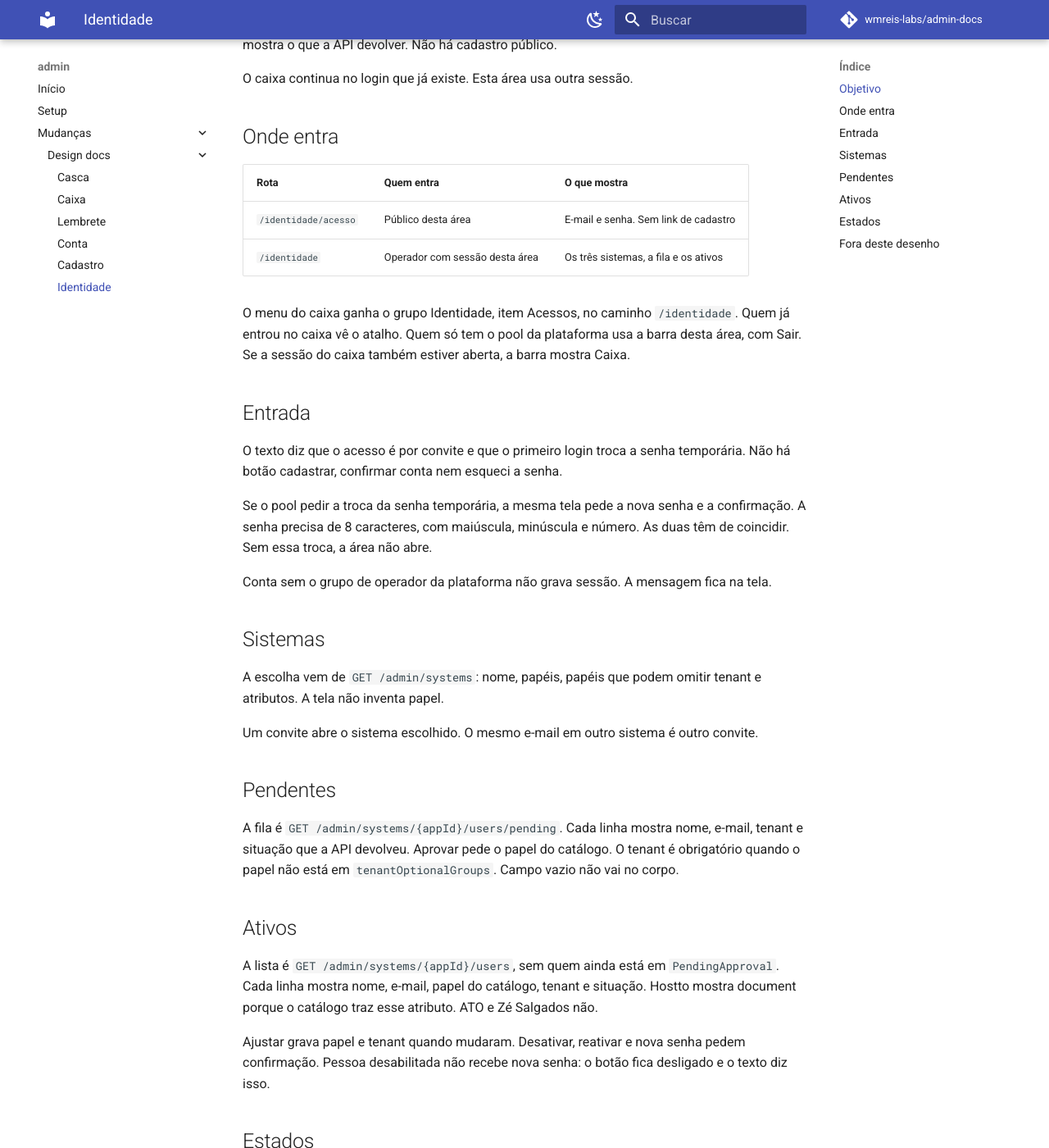
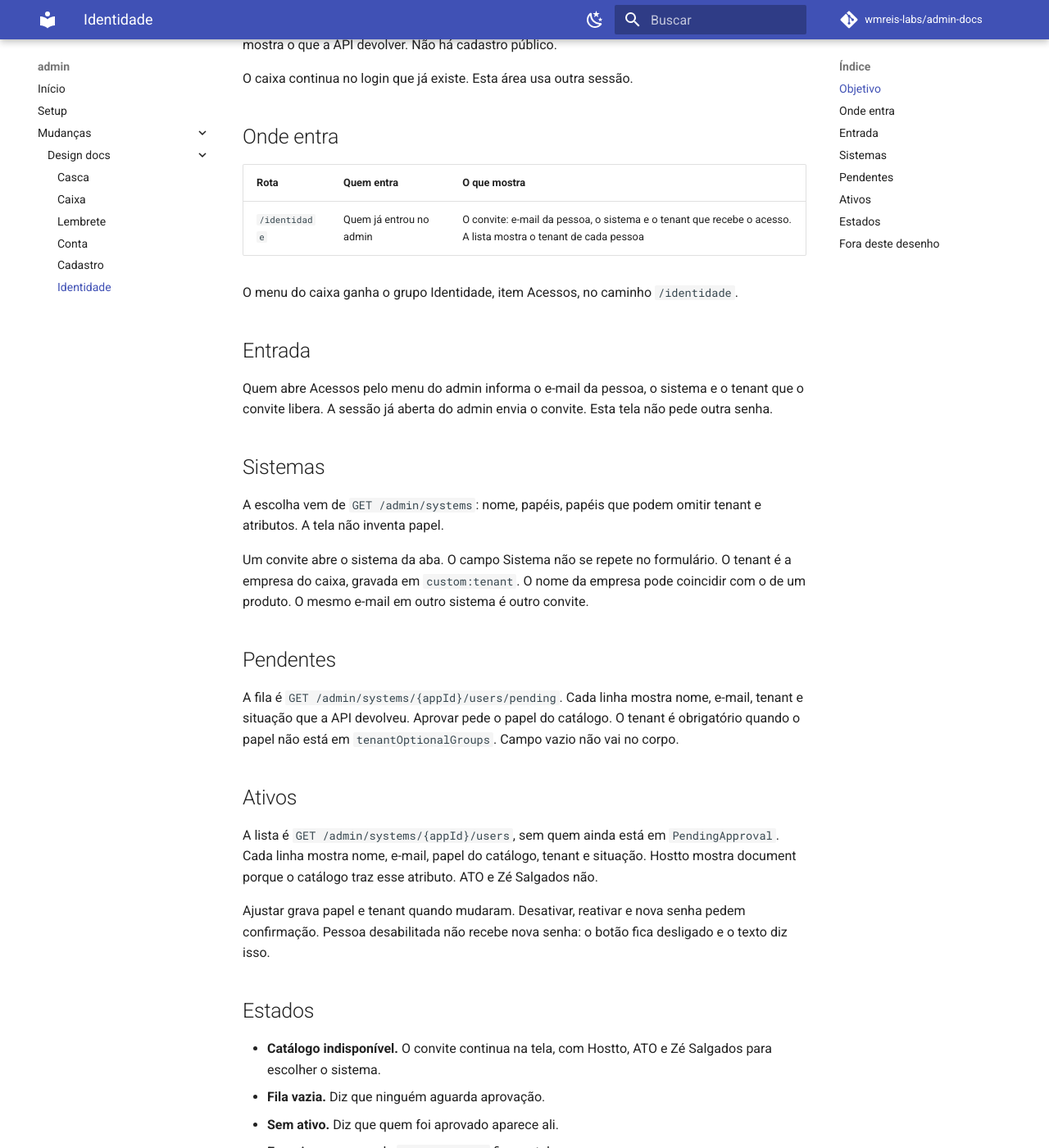
Before and after one commit to wmreis-labs/admin-docs, an MkDocs documentation site: the page built from docs/mudancas/design/2026-11-14-identidade-admin.md, in a window 1280 px wide and 1400 px high, scrolled down 280 px. Shown: the whole window at 82% size. Built offline with MkDocs 1.6.1 and Material for MkDocs 9.7.7, drawn with Linux system fonts in a browser that asks for light colours; comment, search, counter and statistics services are not loaded; some of the changed text lies outside the part shown.

Commit message:
docs: ajustar a entrada da identidade no admin
O convite fica na sessão do caixa. A aba é o sistema e o tenant é a empresa.

Co-authored-by: Cursor <cursoragent@cursor.com>

```diff
--- a/docs/mudancas/design/2026-11-14-identidade-admin.md
+++ b/docs/mudancas/design/2026-11-14-identidade-admin.md
@@ -15,24 +15,19 @@ O caixa continua no login que já existe. Esta área usa outra sessão.
 
 | Rota | Quem entra | O que mostra |
 | --- | --- | --- |
-| `/identidade/acesso` | Público desta área | E-mail e senha. Sem link de cadastro |
-| `/identidade` | Operador com sessão desta área | Os três sistemas, a fila e os ativos |
+| `/identidade` | Quem já entrou no admin | O convite: e-mail da pessoa, o sistema e o tenant que recebe o acesso. A lista mostra o tenant de cada pessoa |
 
-O menu do caixa ganha o grupo Identidade, item Acessos, no caminho `/identidade`. Quem já entrou no caixa vê o atalho. Quem só tem o pool da plataforma usa a barra desta área, com Sair. Se a sessão do caixa também estiver aberta, a barra mostra Caixa.
+O menu do caixa ganha o grupo Identidade, item Acessos, no caminho `/identidade`.
 
 ## Entrada
 
-O texto diz que o acesso é por convite e que o primeiro login troca a senha temporária. Não há botão cadastrar, confirmar conta nem esqueci a senha.
-
-Se o pool pedir a troca da senha temporária, a mesma tela pede a nova senha e a confirmação. A senha precisa de 8 caracteres, com maiúscula, minúscula e número. As duas têm de coincidir. Sem essa troca, a área não abre.
-
-Conta sem o grupo de operador da plataforma não grava sessão. A mensagem fica na tela.
+Quem abre Acessos pelo menu do admin informa o e-mail da pessoa, o sistema e o tenant que o convite libera. A sessão já aberta do admin envia o convite. Esta tela não pede outra senha.
 
 ## Sistemas
 
 A escolha vem de `GET /admin/systems`: nome, papéis, papéis que podem omitir tenant e atributos. A tela não inventa papel.
 
-Um convite abre o sistema escolhido. O mesmo e-mail em outro sistema é outro convite.
+Um convite abre o sistema da aba. O campo Sistema não se repete no formulário. O tenant é a empresa do caixa, gravada em `custom:tenant`. O nome da empresa pode coincidir com o de um produto. O mesmo e-mail em outro sistema é outro convite.
 
 ## Pendentes
 
@@ -46,10 +41,10 @@ Ajustar grava papel e tenant quando mudaram. Desativar, reativar e nova senha pe
 
 ## Estados
 
-- **Sem sessão.** `/identidade` volta para `/identidade/acesso`.
+- **Catálogo indisponível.** O convite continua na tela, com Hostto, ATO e Zé Salgados para escolher o sistema.
 - **Fila vazia.** Diz que ninguém aguarda aprovação.
 - **Sem ativo.** Diz que quem foi aprovado aparece ali.
-- **Erro.** A mensagem de `error.message` fica na tela. A sessão inválida volta para o acesso.
+- **Erro.** A mensagem de `error.message` fica na tela.
 - **Sucesso.** Snackbar com o que a ação fez.
 
 ## Fora deste desenho
```
